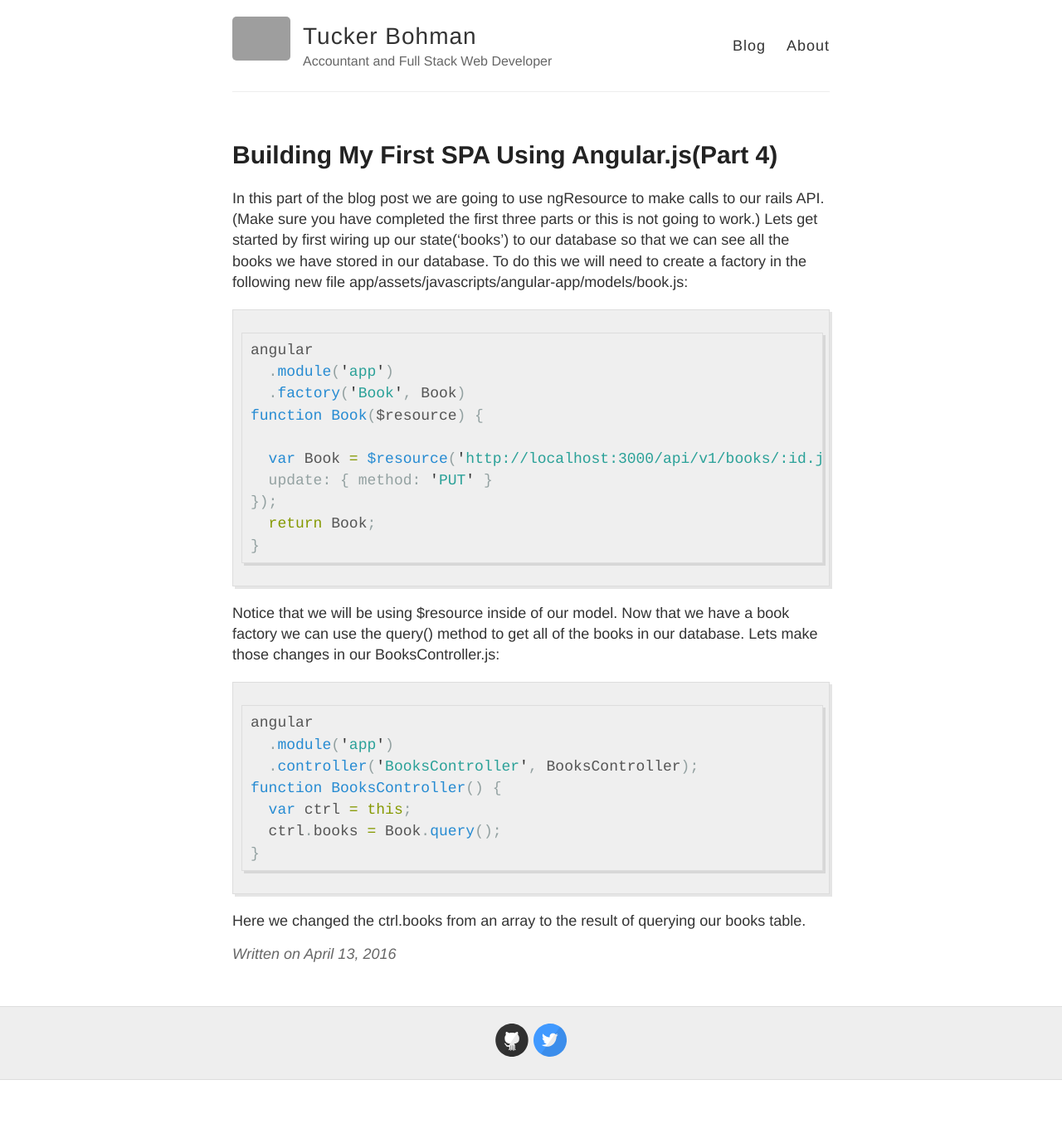
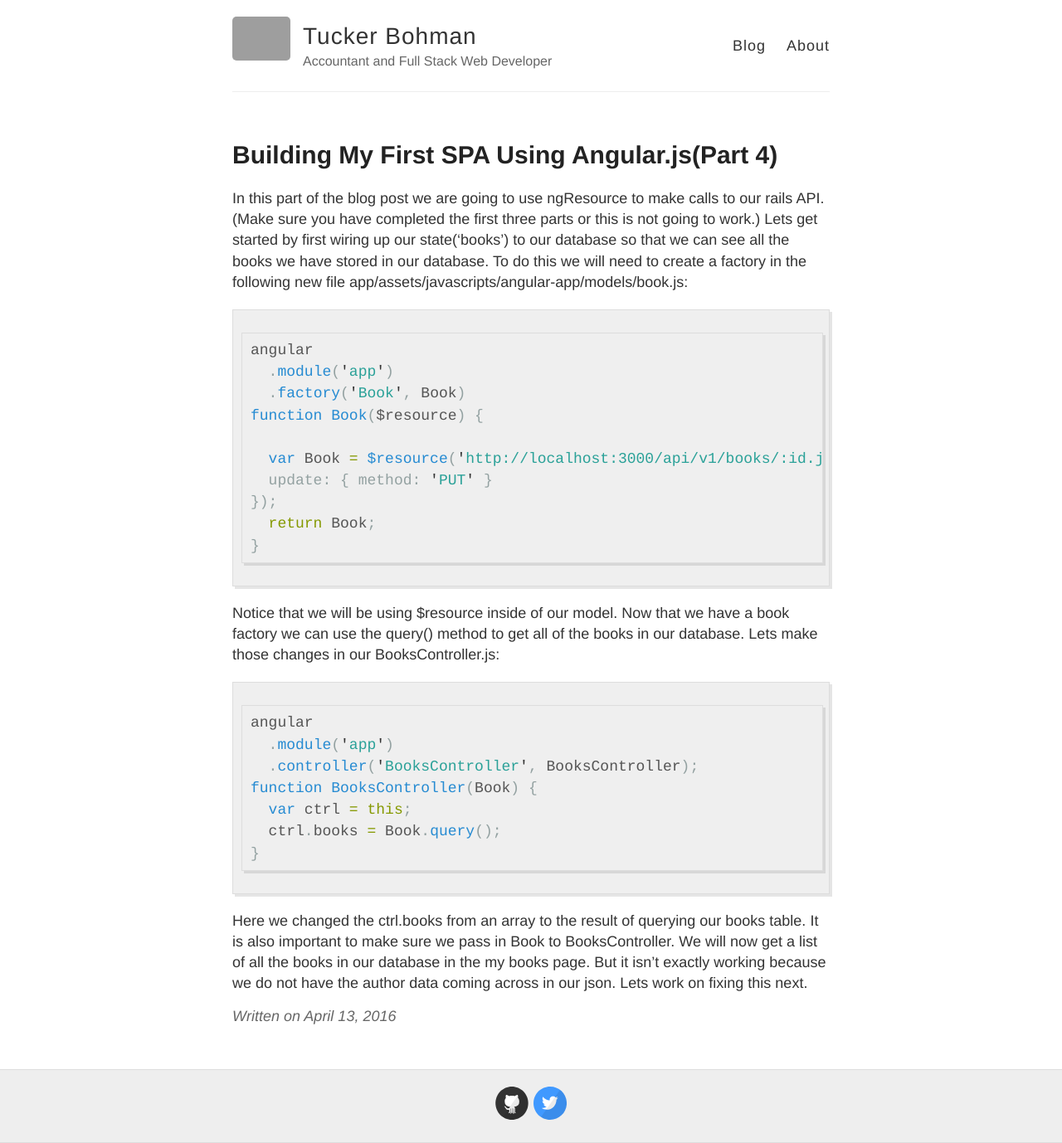
Before and after one commit to tuckerbohman5/tuckerbohman5.github.io, a Jekyll site: the page built from _posts/2016-4-13-Building-My-First-Angular-SPA-Part4.md, in a window 1280 px wide. Shown: the whole page at 83% size. Built offline with Jekyll 4.4.1, drawn with Linux system fonts in a browser that asks for light colours; before the commit the page ends 1302 px from its top, so only the background shows below that; grey boxes are pictures that could not be loaded.

Commit message:
getting books from database works however we need to fix our api to allow for the nested attributes

````diff
--- a/_posts/2016-4-13-Building-My-First-Angular-SPA-Part4.md
+++ b/_posts/2016-4-13-Building-My-First-Angular-SPA-Part4.md
@@ -24,10 +24,10 @@ Notice that we will be using $resource inside of our model. Now that we have a b
 angular
   .module('app')
   .controller('BooksController', BooksController);
-function BooksController() {
+function BooksController(Book) {
   var ctrl = this;
   ctrl.books = Book.query();
 }
 ```
 
-Here we changed the ctrl.books from an array to the result of querying our books table.
+Here we changed the ctrl.books from an array to the result of querying our books table. It is also important to make sure we pass in Book to BooksController. We will now get a list of all the books in our database in the my books page. But it isn't exactly working because we do not have the author data coming across in our json. Lets work on fixing this next.
````
